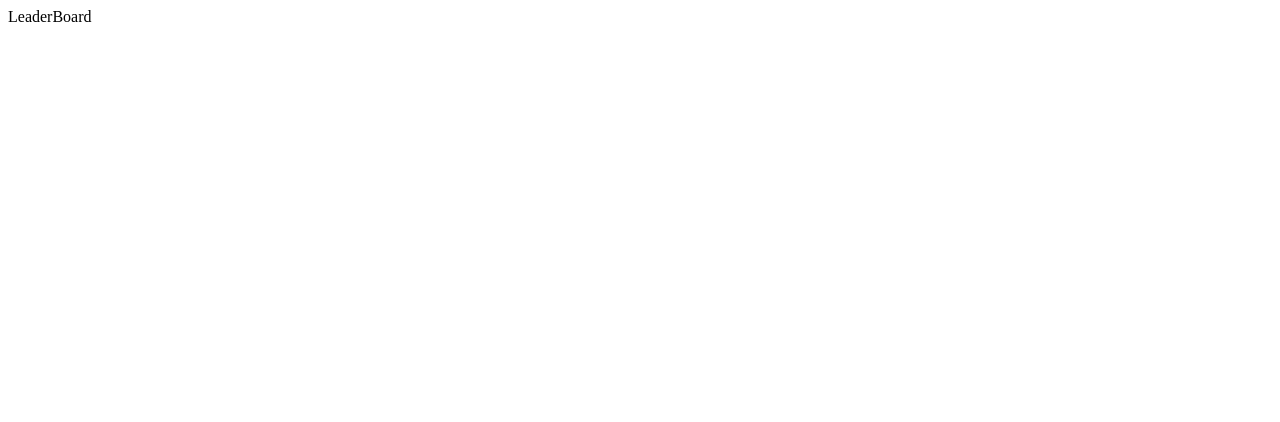
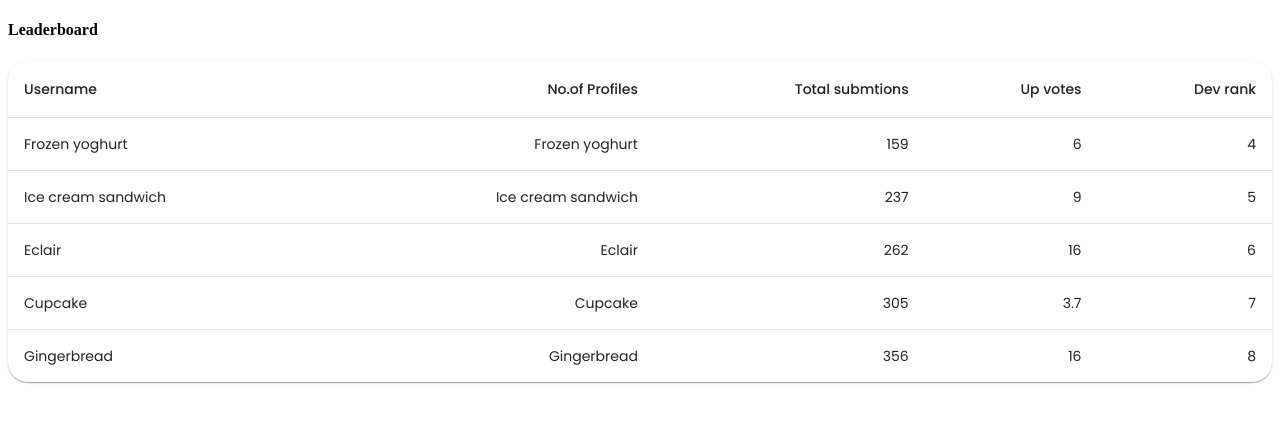
Before and after one commit to 5war00p/recurminds__1, a Next.js app in the folder hackrocket-hackathon/apps/web/: page /leaderboard in a window 1280 px wide. Shown: the top 422 px of the page. Built offline with nearby package versions, Linux system fonts and the light colour scheme.

Commit message:
[venkateswarlu add profile and leaderboard dummy code added]

```diff
--- a/hackrocket-hackathon/apps/web/pages/leaderboard.tsx
+++ b/hackrocket-hackathon/apps/web/pages/leaderboard.tsx
@@ -1,8 +1,65 @@
 import React from 'react'
+import Table from '@mui/material/Table';
+import TableBody from '@mui/material/TableBody';
+import TableCell from '@mui/material/TableCell';
+import TableContainer from '@mui/material/TableContainer';
+import TableHead from '@mui/material/TableHead';
+import TableRow from '@mui/material/TableRow';
+import Paper from '@mui/material/Paper';
 
+function createData(
+  name: string,
+  profiles: number,
+  submtions: number,
+  upvotes: number,
+  rank: number,
+) {
+  return { name, profiles, submtions, upvotes, rank };
+}
+
+const rows = [
+  createData('Frozen yoghurt', 159, 6.0, 24, 4),
+  createData('Ice cream sandwich', 237, 9.0, 37, 5),
+  createData('Eclair', 262, 16.0, 24, 6),
+  createData('Cupcake', 305, 3.7, 67, 7),
+  createData('Gingerbread', 356, 16.0, 49, 8),
+];
 function LeaderBoard() {
   return (
-    <div>LeaderBoard</div>
+    <div>
+                <h4 >Leaderboard</h4>
+
+      <TableContainer component={Paper}>
+      <Table sx={{ minWidth: 650 }} aria-label="simple table">
+        <TableHead>
+          <TableRow>
+            <TableCell>Username</TableCell>
+            <TableCell align="right">No.of Profiles</TableCell>
+            <TableCell align="right">Total submtions</TableCell>
+            <TableCell align="right">Up votes</TableCell>
+            <TableCell align="right">Dev rank</TableCell>
+          </TableRow>
+        </TableHead>
+        <TableBody>
+          {rows.map((row) => (
+            <TableRow
+              key={row.name}
+              sx={{ '&:last-child td, &:last-child th': { border: 0 } }}
+            >
+              <TableCell component="th" scope="row">
+                {row.name}
+              </TableCell>
+              <TableCell align="right">{row.name}</TableCell>
+              <TableCell align="right">{row.profiles}</TableCell>
+              <TableCell align="right">{row.submtions}</TableCell>
+              <TableCell align="right">{row.rank}</TableCell>
+            </TableRow>
+          ))}
+        </TableBody>
+      </Table>
+    </TableContainer>
+    </div>
+
   )
 }
 
--- a/hackrocket-hackathon/apps/web/pages/login.tsx
+++ b/hackrocket-hackathon/apps/web/pages/login.tsx
@@ -13,6 +13,7 @@ export default function SignIn() {
   const handleSubmit = (event: any) => {
     event.preventDefault();
     const data = new FormData(event.currentTarget);
+
     console.log({
       email: data.get("email"),
       password: data.get("password"),
--- a/hackrocket-hackathon/apps/web/pages/register.tsx
+++ b/hackrocket-hackathon/apps/web/pages/register.tsx
@@ -8,8 +8,10 @@ import Box from "@mui/material/Box";
 import Typography from "@mui/material/Typography";
 import Container from "@mui/material/Container";
 import { default as NextLink } from "next/link";
+import { useRouter } from "next/router";
 
 export default function Register() {
+  const router =useRouter();
   const handleSubmit = (event: any) => {
     event.preventDefault();
     const data = new FormData(event.currentTarget);
@@ -17,6 +19,8 @@ export default function Register() {
       email: data.get("email"),
       password: data.get("password"),
     });
+    router.replace("/add-profiles");
+
   };
 
   return (
```
Also changed, not shown: hackrocket-hackathon/apps/web/pages/add-profiles.tsx (+77 -2 lines).
